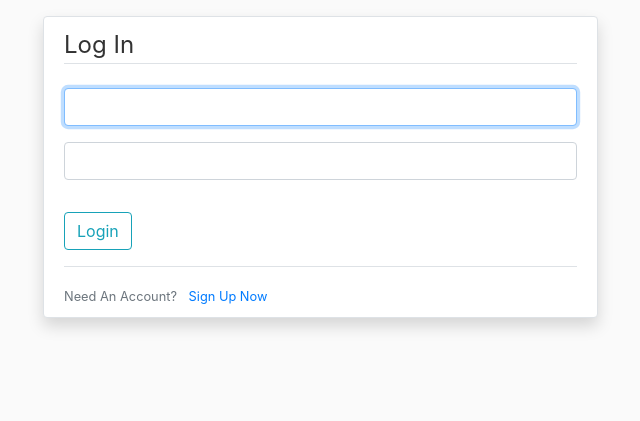
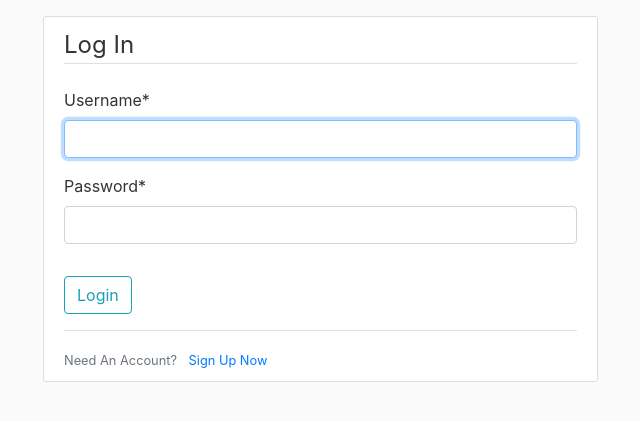
Before and after one commit to mobli82/wallet, a Django app: page /login/ in a window 1280 px wide. Shown: the part 56-477 px from the top of the page, without its empty margins (42-682 px from the left). Run offline with Django 3.2, Linux system fonts and the light colour scheme; some libraries are stand-ins or nearby versions.

Commit message:
fixed errors after megred develop and master

```diff
--- a/app/users/forms.py
+++ b/app/users/forms.py
@@ -66,9 +66,9 @@ class ProfileUpdateForm(forms.ModelForm):
         fields = ['image']
 
 class UserLoginForm(AuthenticationForm):
-    username = UsernameField(label='', widget=forms.TextInput(attrs={'autofocus': True}))
+    username = UsernameField(label='Username', widget=forms.TextInput(attrs={'autofocus': True}))
     password = forms.CharField(
-        label=_(""),
+        label=_("Password"),
         strip=False,
         widget=forms.PasswordInput(attrs={'autocomplete': 'current-password',}),
     )
--- a/app/users/templates/users/login.html
+++ b/app/users/templates/users/login.html
@@ -2,7 +2,7 @@
 {% extends "base.html" %}
 {% load crispy_forms_tags %}
 {% block content %}
-    <div class="content-section col-md-6 shadow border rounded mt-3">
+    <div class="content-section col-md-6 mt-3">
         <form method="POST">
             {% csrf_token %}
             <fieldset class="form-group">
```
